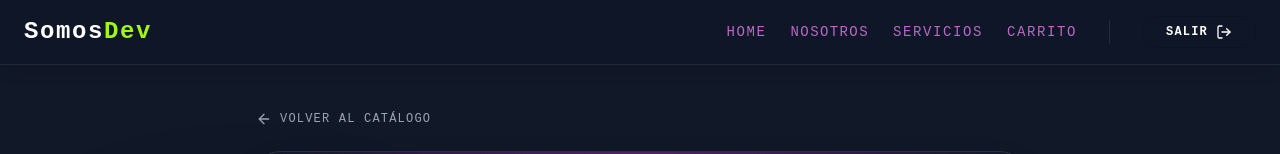
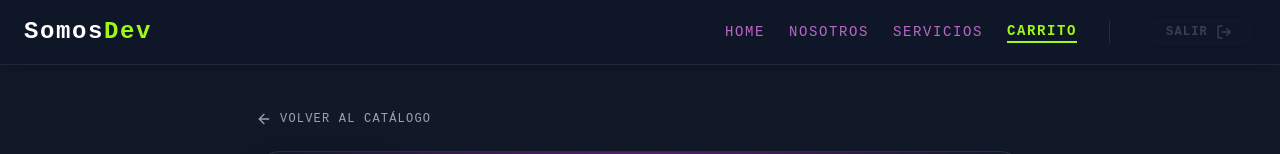
Before and after one commit to CarlosOsmarCaceres/agency-dev, a React app in the folder app/frontend/: page /cart in a window 1280 px wide. Shown: the top 154 px of the page. Built offline with nearby package versions, Linux system fonts and the light colour scheme; no server answers; sample sign-in values are in the browser's storage; the HTML template or start-up script is replaced by a standard one.

Commit message:
front: navbar

```diff
--- a/app/frontend/src/components/molecules/NavBar/NavBar.tsx
+++ b/app/frontend/src/components/molecules/NavBar/NavBar.tsx
@@ -1,5 +1,5 @@
 import { useEffect, useState } from "react";
-import { useLocation, useNavigate, Link } from "react-router-dom"; // 👈 1. Importamos useLocation
+import { useLocation, useNavigate, Link } from "react-router-dom";
 import { Button } from "../../atoms/Button/Button";
 import { isAdmin } from "../../../utils/auth.utils";
 import { getMyProfileRequest } from "../../../adapters/user.adapter";
@@ -8,27 +8,21 @@ import { User as UserIcon, Menu, X, LogOut } from "lucide-react";
 export const NavBar = () => {
   const navigate = useNavigate();
   const showAdminPanel = isAdmin();
-
-  // Estado para el nombre del usuario
   const [userName, setUserName] = useState("");
-
-  // Estado para abrir/cerrar menú móvil
   const [isOpen, setIsOpen] = useState(false);
 
   useEffect(() => {
     const fetchProfile = async () => {
       const token = localStorage.getItem("token");
-
       if (!token) {
         setUserName("");
         return;
       }
-
       try {
         const userProfile = await getMyProfileRequest(token);
         setUserName(userProfile.name);
       } catch (error) {
-        console.error("No se pudo cargar el perfil", error);
+        console.error("error perfil", error);
       }
     };
     fetchProfile();
@@ -44,16 +38,17 @@ export const NavBar = () => {
 
   return (
     <nav className="fixed w-full bg-evo-bg/80 backdrop-blur-md text-white shadow-lg border-b border-gray-800 px-6 py-4 flex justify-between items-center font-mono text-sm md:text-base tracking-widest top-0 z-50">
-      {/* --- LOGO --- */}
       <Link
         to="/"
         className="text-2xl font-bold text-white hover:text-evo-lime transition-colors z-50"
-        onClick={closeMenu}
+        onClick={() => {
+          closeMenu();
+          window.scrollTo({ top: 0, behavior: "smooth" }); // Click en Logo va arriba
+        }}
       >
         Somos<span className="text-evo-lime">Dev</span>
       </Link>
 
-      {/* --- BOTÓN HAMBURGUESA (Solo Móvil) --- */}
       <button
         className="md:hidden text-white hover:text-evo-lime z-50 focus:outline-none"
         onClick={() => setIsOpen(!isOpen)}
@@ -61,7 +56,6 @@ export const NavBar = () => {
         {isOpen ? <X size={28} /> : <Menu size={28} />}
       </button>
 
-      {/* --- MENÚ DESKTOP --- */}
       <div className="hidden md:flex items-center gap-6 text-sm font-medium">
         <NavLinks
           showAdminPanel={showAdminPanel}
@@ -70,7 +64,7 @@ export const NavBar = () => {
         />
       </div>
 
-      {/* --- MENÚ MÓVIL --- */}
+      {/* Mobile Menu Overlay & Sidebar */}
       <div
         className={`fixed inset-0 bg-black/60 backdrop-blur-sm z-40 transition-opacity duration-300 md:hidden ${
           isOpen
@@ -79,7 +73,6 @@ export const NavBar = () => {
         }`}
         onClick={closeMenu}
       />
-
       <div
         className={`fixed top-0 left-0 h-full w-[80%] max-w-sm bg-evo-bg/95 backdrop-blur-xl border-r border-gray-800 z-40 shadow-2xl transform transition-transform duration-300 ease-in-out md:hidden ${
           isOpen ? "translate-x-0" : "-translate-x-full"
@@ -107,7 +100,7 @@ type NavLinksProps = {
   onLinkClick?: () => void;
 };
 
-// 👇 COMPONENTE AUXILIAR ACTUALIZADO CON LÓGICA DE SCROLL
+// 👇 AQUÍ ESTÁ LA LÓGICA DE ACTIVE STATE Y SCROLL
 const NavLinks = ({
   showAdminPanel,
   userName,
@@ -115,71 +108,109 @@ const NavLinks = ({
   isMobile = false,
   onLinkClick = () => {},
 }: NavLinksProps) => {
-  // 2. Necesitamos los hooks aquí dentro
   const location = useLocation();
   const navigate = useNavigate();
 
-  const baseLinkClass =
-    "text-evo-lightPurple hover:text-evo-lime transition-colors duration-200 cursor-pointer";
+  // Estado para saber qué sección está visible en la Home
+  const [activeSection, setActiveSection] = useState("home");
 
-  // 3. Función inteligente de Scroll/Navegación
+  // EFECTO SCROLL SPY (Detectar sección visible)
+  useEffect(() => {
+    // Solo ejecutamos el observador si estamos en la Home
+    if (location.pathname !== "/") return;
+
+    const handleScroll = () => {
+      // Obtenemos las secciones
+      const heroSection = document.getElementById("home");
+      const workSection = document.getElementById("nuestro-trabajo");
+
+      if (!heroSection || !workSection) return;
+
+      // Lógica simple: Si el "Trabajo" está cerca del top, es el activo.
+      // 150px es un offset para que cambie un poco antes de llegar
+      const workPosition = workSection.getBoundingClientRect().top;
+
+      if (workPosition < 300) {
+        setActiveSection("nuestro-trabajo");
+      } else {
+        setActiveSection("home");
+      }
+    };
+
+    window.addEventListener("scroll", handleScroll);
+    return () => window.removeEventListener("scroll", handleScroll);
+  }, [location.pathname]);
+
+  // Función auxiliar para calcular clases CSS
+  // Si 'path' coincide con la URL actual Y (opcionalmente) la sección activa coincide
+  const getLinkClass = (path: string, sectionId?: string) => {
+    const isActive =
+      location.pathname === path && (!sectionId || activeSection === sectionId);
+
+    const base =
+      "transition-all duration-300 cursor-pointer hover:text-evo-lime";
+    const mobileStyles = isMobile
+      ? "text-lg border-b border-gray-800 pb-3 w-full text-left"
+      : "hover:font-bold";
+
+    // ✨ ESTILO ACTIVO: Verde + Subrayado (solo en Desktop para el subrayado se ve mejor)
+    const activeStyle = isActive
+      ? "text-evo-lime font-bold md:border-b-2 md:border-evo-lime"
+      : "text-evo-lightPurple";
+
+    return `${base} ${mobileStyles} ${activeStyle}`;
+  };
+
+  // Manejadores de Click/Scroll
+  const handleGoHome = () => {
+    if (onLinkClick) onLinkClick();
+    if (location.pathname === "/") {
+      window.scrollTo({ top: 0, behavior: "smooth" });
+    } else {
+      navigate("/");
+    }
+  };
+
   const handleScrollToWork = () => {
-    if (onLinkClick) onLinkClick(); // Cerramos menú móvil
-
+    if (onLinkClick) onLinkClick();
     if (location.pathname === "/") {
-      // Si ya estamos en Home, buscamos el ID y bajamos
       const element = document.getElementById("nuestro-trabajo");
-      if (element) {
-        element.scrollIntoView({ behavior: "smooth" });
-      }
+      if (element) element.scrollIntoView({ behavior: "smooth" });
     } else {
-      // Si estamos en otra página, vamos a Home con el hash
       navigate("/#nuestro-trabajo");
     }
   };
 
   return (
     <>
-      <Link
-        to="/"
-        onClick={onLinkClick}
-        className={`${baseLinkClass} ${
-          isMobile ? "text-lg border-b border-gray-800 pb-3" : "hover:font-bold"
-        }`}
-      >
+      {/* BOTÓN HOME */}
+      <button onClick={handleGoHome} className={getLinkClass("/", "home")}>
         HOME
-      </Link>
+      </button>
 
-      {/* 👇 4. AQUI AGREGAMOS EL BOTÓN "NOSOTROS" */}
+      {/* BOTÓN NOSOTROS */}
       <button
         onClick={handleScrollToWork}
-        className={`${baseLinkClass} bg-transparent border-0 p-0 font-inherit text-left font-medium font-mono tracking-widest uppercase ${
-          isMobile ? "text-lg border-b border-gray-800 pb-3 w-full" : ""
-        }`}
+        className={getLinkClass("/", "nuestro-trabajo")}
       >
         NOSOTROS
       </button>
 
+      {/* LINK SERVICIOS */}
       <Link
         to="/catalog"
         onClick={onLinkClick}
-        className={`${baseLinkClass} ${
-          isMobile ? "text-lg border-b border-gray-800 pb-3" : ""
-        }`}
+        className={getLinkClass("/catalog")}
       >
         SERVICIOS
       </Link>
-      <Link
-        to="/cart"
-        onClick={onLinkClick}
-        className={`${baseLinkClass} ${
-          isMobile ? "text-lg border-b border-gray-800 pb-3" : ""
-        }`}
-      >
+
+      {/* LINK CARRITO */}
+      <Link to="/cart" onClick={onLinkClick} className={getLinkClass("/cart")}>
         CARRITO
       </Link>
 
-      {/* Botón de Admin */}
+      {/* BOTÓN ADMIN */}
       {showAdminPanel && (
         <Link
           to="/admin/dashboard"
@@ -196,7 +227,7 @@ const NavLinks = ({
 
       {!isMobile && <div className="h-6 w-px bg-gray-700/50 mx-2"></div>}
 
-      {/* --- SECCIÓN DE USUARIO --- */}
+      {/* USUARIO */}
       {userName && (
         <div
           className={`flex items-center gap-3 ${
@@ -208,7 +239,6 @@ const NavLinks = ({
               Hola,
             </span>
           )}
-
           <div
             className={`flex items-center gap-2 border border-evo-purple/40 bg-evo-purple/10 px-4 py-1.5 rounded-full shadow-[0_0_10px_rgba(156,39,176,0.15)] ${
               isMobile ? "w-full justify-center py-3" : ""
@@ -222,10 +252,10 @@ const NavLinks = ({
         </div>
       )}
 
-      {/* --- BOTÓN LOGOUT --- */}
+      {/* LOGOUT */}
       <Button
         label={
-          <span className="flex items-center gap-2 text-white">
+          <span className="flex items-center gap-2">
             Salir <LogOut size={16} />
           </span>
         }
--- a/app/frontend/src/pages/HomePage.tsx
+++ b/app/frontend/src/pages/HomePage.tsx
@@ -24,7 +24,10 @@ export const HomePage = () => {
 
   return (
     // bg-black asegura que si el 3D tarda en cargar, el fondo sea negro
-    <div className="relative min-h-screen w-full overflow-hidden flex flex-col items-center justify-center font-display bg-evo-bg z-30">
+    <div
+      id="home"
+      className="relative min-h-screen w-full overflow-hidden flex flex-col items-center justify-center font-display bg-evo-bg z-30"
+    >
       {/* 1. Fondo de Átomos Dinámicos */}
       {/* Este componente ya tiene posición 'fixed' y z-index negativo internamente */}
       <div className="absolute top-0 right-0 w-[500px] h-[500px] bg-violet-600/10 rounded-full blur-[100px] pointer-events-none" />
```
